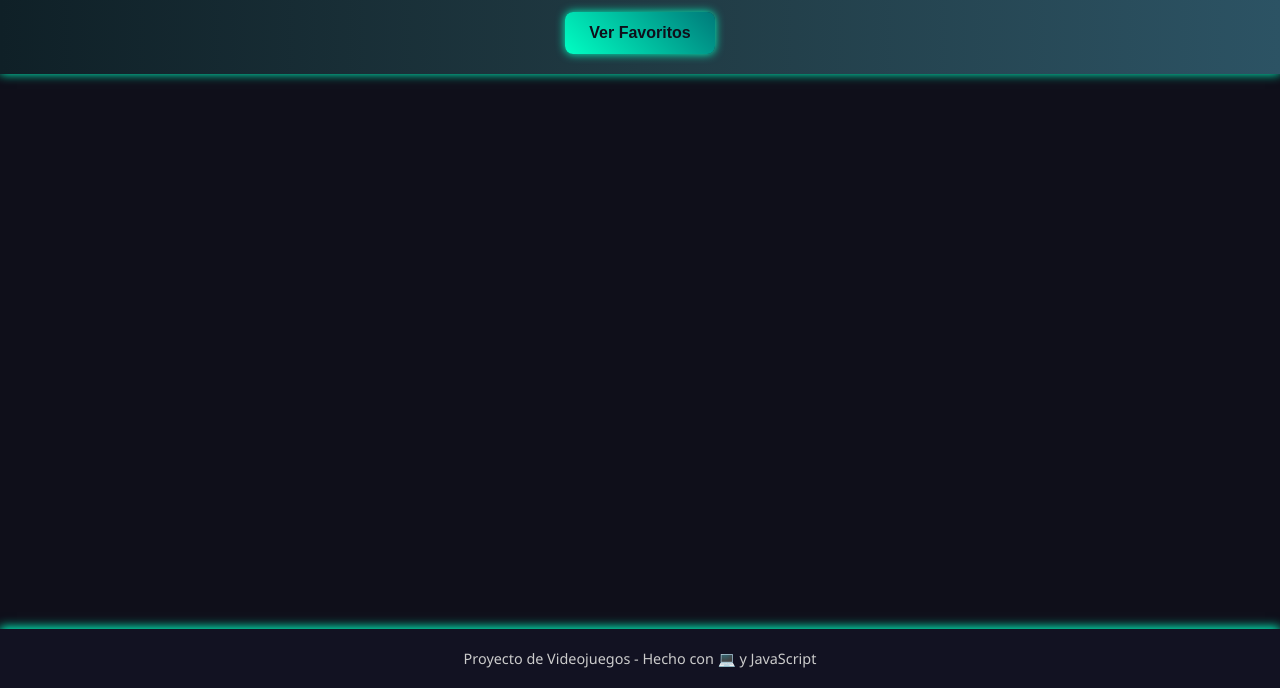
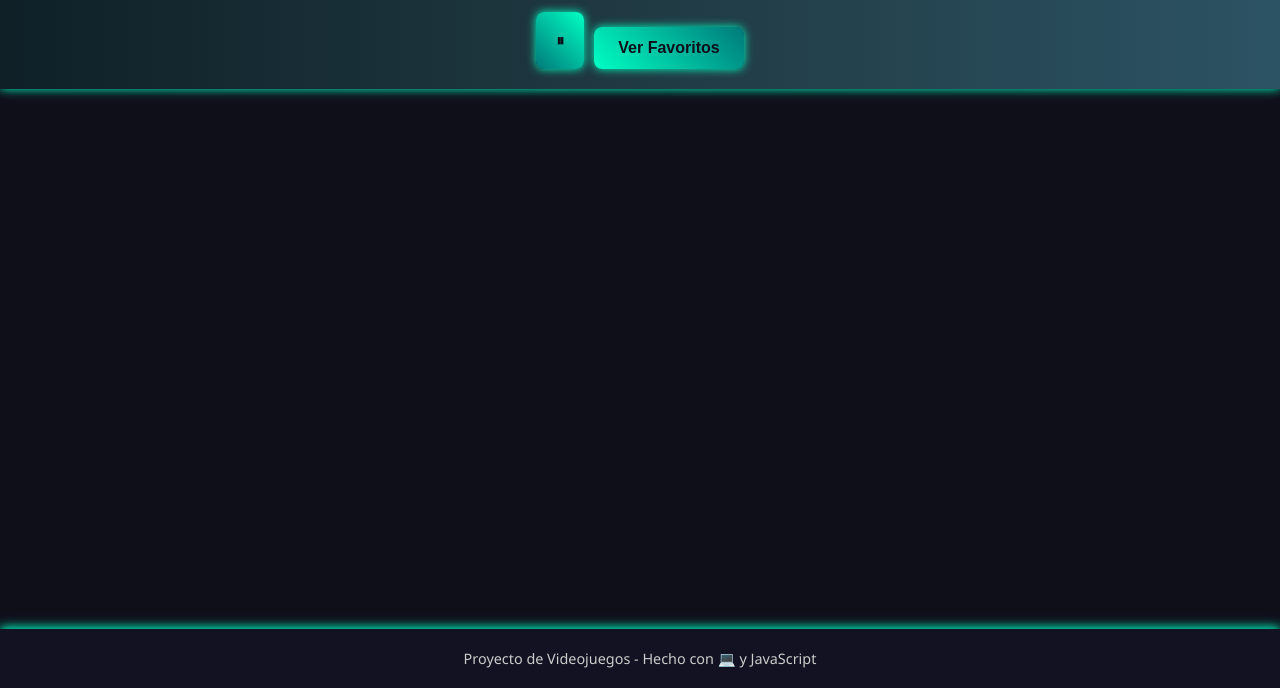
Before and after one commit to Mateo-Paternina-Mercado/proyec_api, a plain HTML site: page index.html in a window 1280 px wide. Shown: the part 112-800 px from the top of the page. Drawn offline with Linux system fonts and the light colour scheme; no server answers.

Commit message:
feat: :sparkles: Implement music controls and remove favorites modal

```diff
--- a/index.html
+++ b/index.html
@@ -10,17 +10,24 @@
   <header>
     <h1>Videojuegos</h1>
     <p>Consulta y guarda tus juegos favoritos.</p>
-    <button id="open-favorites-btn">Ver Favoritos</button>
+
+    <div class="music-controls">
+      <button id="toggle-music">⏸</button>
+      <button id="open-favorites-btn">Ver Favoritos</button>
+    </div>
+
+    <audio id="background-music" autoplay loop>
+      <source src="musica-gamer.mp3" type="audio/mpeg">
+    </audio>
   </header>
 
-  <div class="game-list" id="game-list">
-    <!-- Los juegos se mostrarán aquí -->
-  </div>
+  <div class="game-list" id="game-list"></div>
 
   <!-- Modal para favoritos -->
   <div id="favorites-modal" class="modal hidden">
     <div class="modal-content">
       <span id="close-modal" class="close-btn">&times;</span>
+      <h2>Juegos Favoritos</h2>
       <div id="favorites-container"></div>
     </div>
   </div>
--- a/script.js
+++ b/script.js
@@ -73,10 +73,10 @@ let isPlaying = true;
 toggleBtn.addEventListener('click', () => {
     if (isPlaying) {
         music.pause();
-        toggleBtn.textContent = '▶️';
+        toggleBtn.textContent = '▶ play';
     } else {
         music.play();
-        toggleBtn.textContent = '⏸';
+        toggleBtn.textContent = '⏸ stop';
     }
     isPlaying = !isPlaying;
 });
--- a/style.css
+++ b/style.css
@@ -239,3 +239,29 @@
       font-size: 0.95rem;
     }
   }
+
+
+  .music-controls {
+    margin-top: 15px;
+    display: flex;
+    justify-content: center;
+    gap: 10px;
+  }
+
+  #toggle-music {
+    padding: 12px 20px;
+    background: linear-gradient(45deg, #007a7a, #00ffc3);
+    border: none;
+    border-radius: 8px;
+    color: #0f0f1a;
+    font-weight: bold;
+    font-size: 1rem;
+    cursor: pointer;
+    box-shadow: 0 0 10px #00ffc3;
+    transition: transform 0.2s, box-shadow 0.3s;
+  }
+
+  #toggle-music:hover {
+    transform: scale(1.05);
+    box-shadow: 0 0 20px #00ffc3;
+  }
```
Also changed, not shown: favorites.html (deleted, +0 -20 lines), 1 other file.
